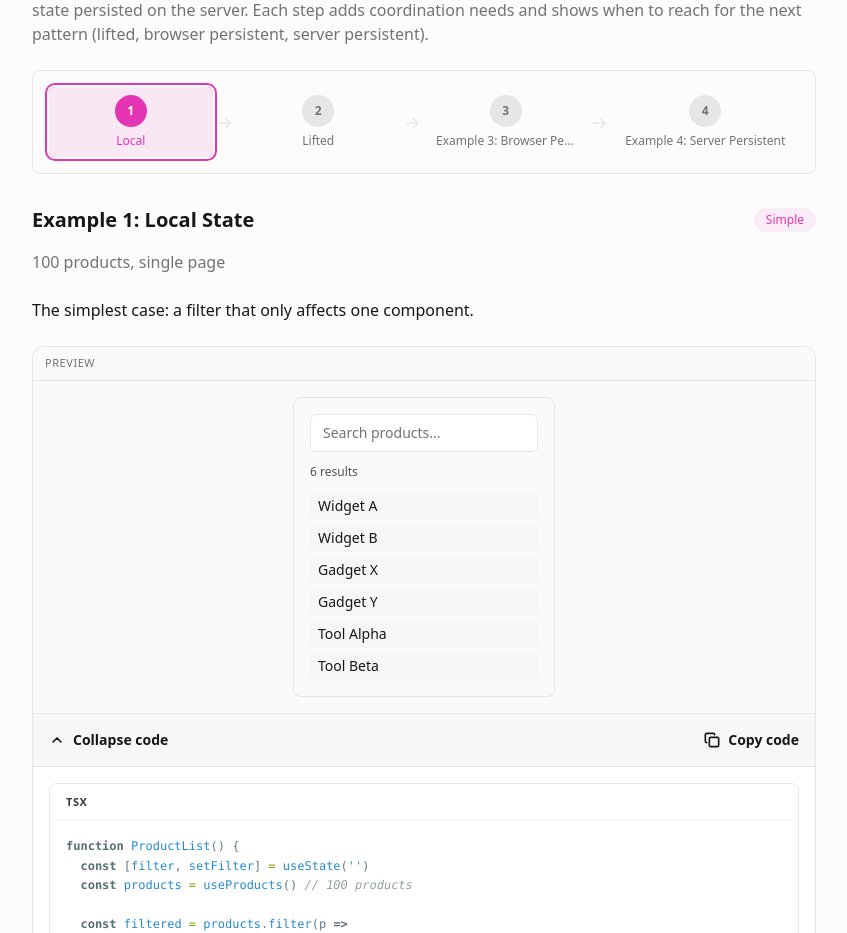
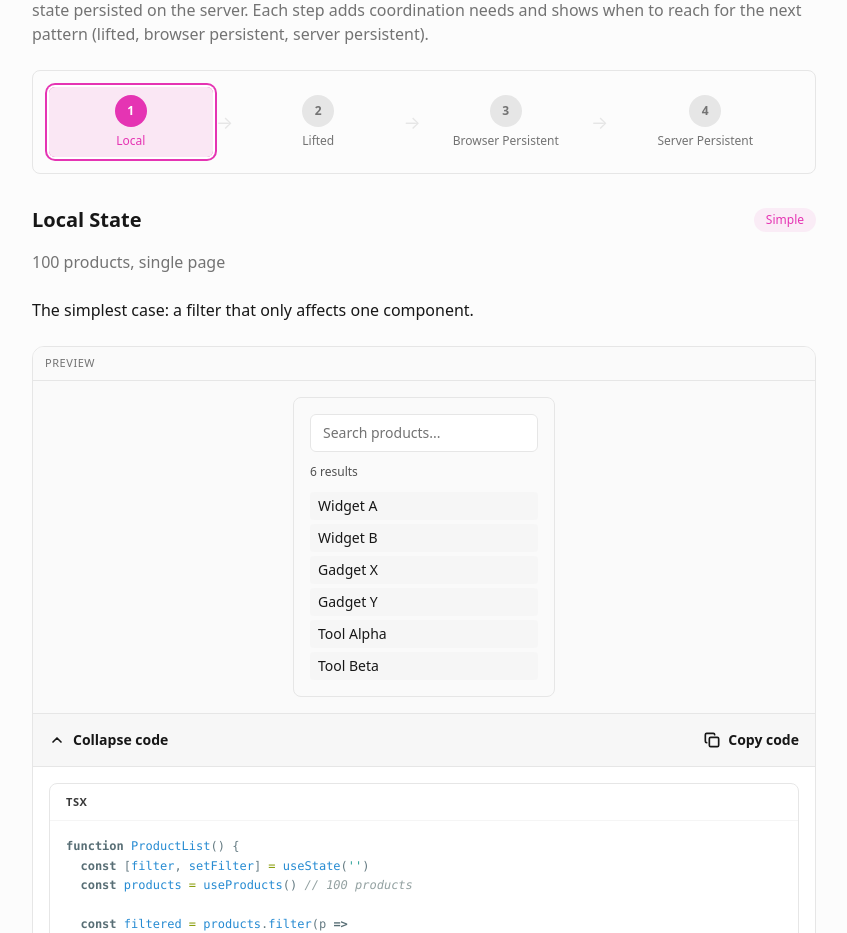
Before and after one commit to armin-es/renderpx, a Next.js app: page /frameworks/state-architecture in a window 1280 px wide. Shown: the part 7540-8473 px from the top of the page, without its empty margins (248-1095 px from the left). Built offline with nearby package versions, Linux system fonts and the light colour scheme.

Commit message:
Simplify example titles for consistency
Removed redundant "Example N:" prefix from all titles since the numbers are already shown in the UI. All titles now display consistently.

```diff
--- a/app/frameworks/state-architecture/page.tsx
+++ b/app/frameworks/state-architecture/page.tsx
@@ -56,25 +56,25 @@ function FormStateWrapper({ children }) {
 const PROGRESSIVE_EXAMPLES = [
   {
     id: "01-local-state",
-    title: "Example 1: Local State",
+    title: "Local State",
     subtitle: "100 products, single page",
     complexity: "Simple",
   },
   {
     id: "02-lifted-state",
-    title: "Example 2: Lifted State",
+    title: "Lifted State",
     subtitle: "+ cross-component coordination",
     complexity: "Medium",
   },
   {
     id: "03-browser-persistent",
-    title: "Example 3: Browser Persistent",
+    title: "Browser Persistent",
     subtitle: "+ sharing & bookmarking (URL/localStorage)",
     complexity: "Medium",
   },
   {
     id: "04-server-persistent",
-    title: "Example 4: Server Persistent",
+    title: "Server Persistent",
     subtitle: "+ 10k products, cross-device sync",
     complexity: "Advanced",
   },
```
